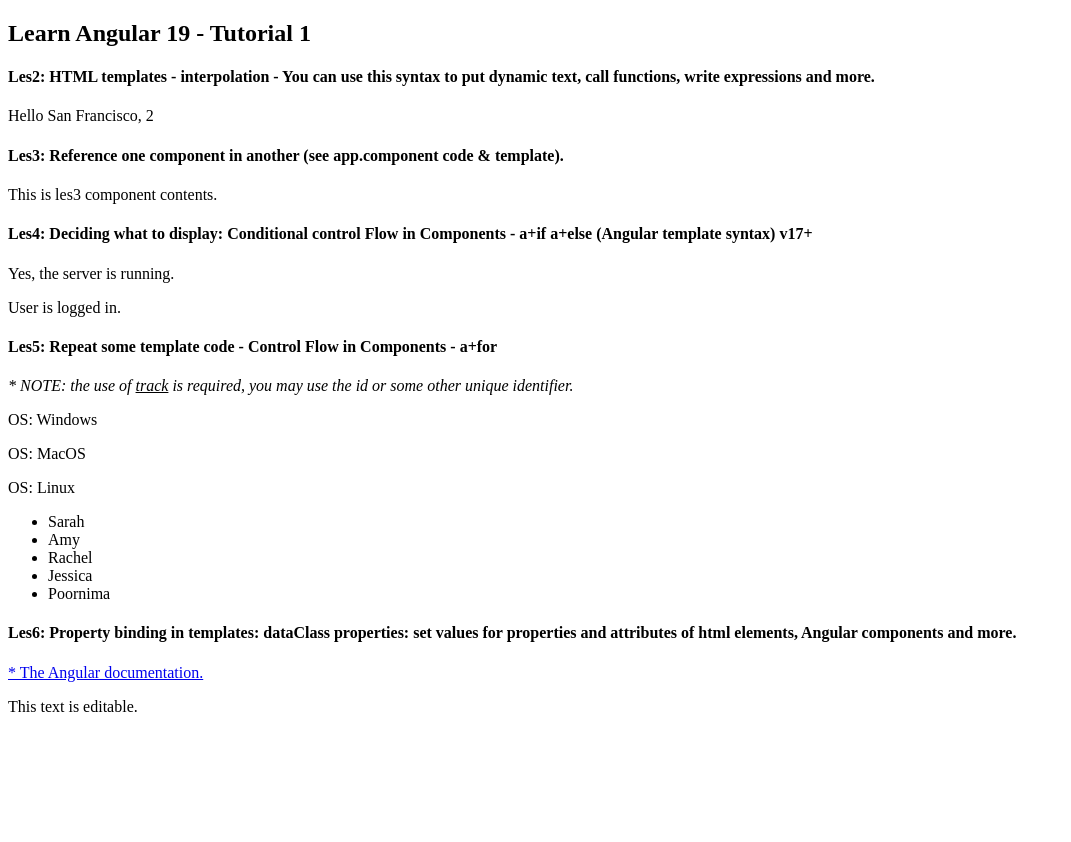
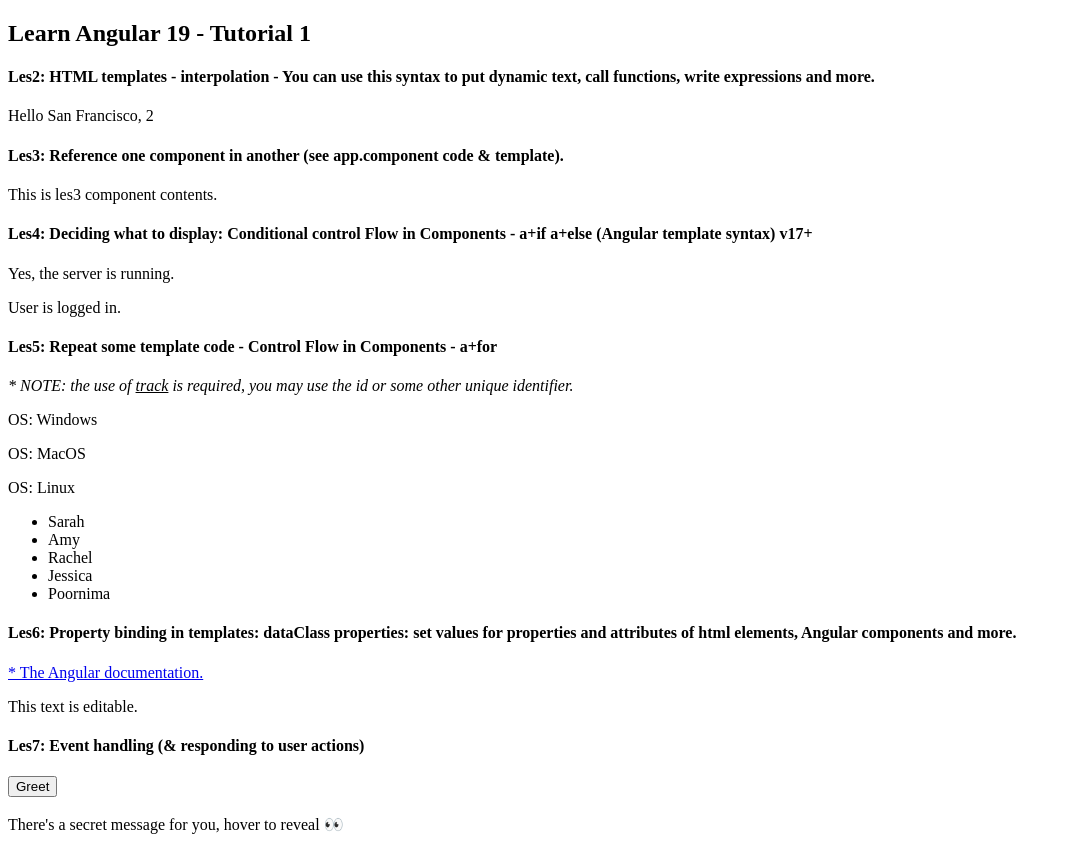
Before and after one commit to JKGiitHub/ang19-tutorial-1, an Angular app: page / in a window 1280 px wide. Shown: the whole page, without its empty margins (0-1071 px from the left). Before the commit the page ends 800 px from the top, so only its background shows below. Built offline with nearby package versions, Linux system fonts and the light colour scheme.

Commit message:
Lesson 7

```diff
--- a/src/app/app.component.html
+++ b/src/app/app.component.html
@@ -4,3 +4,4 @@
 <tut1-les4/>
 <tut1-les5/>
 <tut1-les6/>
+<tut1-les7/>
--- a/src/app/app.component.ts
+++ b/src/app/app.component.ts
@@ -5,10 +5,11 @@
 import { Les4Component } from "./tut1/les4/les4.component";
 import { Les5Component } from "./tut1/les5/les5.component";
 import { Les6Component } from "./tut1/les6/les6.component";
+import { Les7Component } from "./tut1/les7/les7.component";
 
 @Component({
   selector: 'app-root',
-  imports: [RouterOutlet, Les1Component, Les3Component, Les4Component, Les5Component, Les6Component],
+  imports: [RouterOutlet, Les1Component, Les3Component, Les4Component, Les5Component, Les6Component, Les7Component],
   templateUrl: './app.component.html',
   styleUrl: './app.component.scss'
 })
--- /dev/null
+++ b/src/app/tut1/les7/les7.component.html
@@ -0,0 +1,8 @@
+<h4>Les7: Event handling (& responding to user actions)</h4>
+<button (click)="greet()">Greet</button>
+<section (mouseenter)="onMouseOver()"
+    (mouseleave)="onMouseLeave()">
+    {{ message }}
+    <br>
+    There's a secret message for you, hover to reveal 👀
+  </section>
--- /dev/null
+++ b/src/app/tut1/les7/les7.component.ts
@@ -0,0 +1,24 @@
+import { Component } from '@angular/core';
+
+@Component({
+  selector: 'tut1-les7',
+  imports: [],
+  templateUrl: './les7.component.html',
+  styleUrl: './les7.component.scss'
+})
+export class Les7Component {
+  message = "";
+
+  greet() {
+    // console.log('Hello, there 👋');
+    alert('Hello, there 👋');
+  }
+
+  onMouseOver() {
+    this.message = 'Way to go 🚀';
+  }
+
+  onMouseLeave() {
+    this.message = "";
+  }
+}
```
Also changed, not shown: !readme_notes.txt, src/app/tut1/les7/les7.component.scss (added), 1 other file (tests, documents, lock files or other folders).
